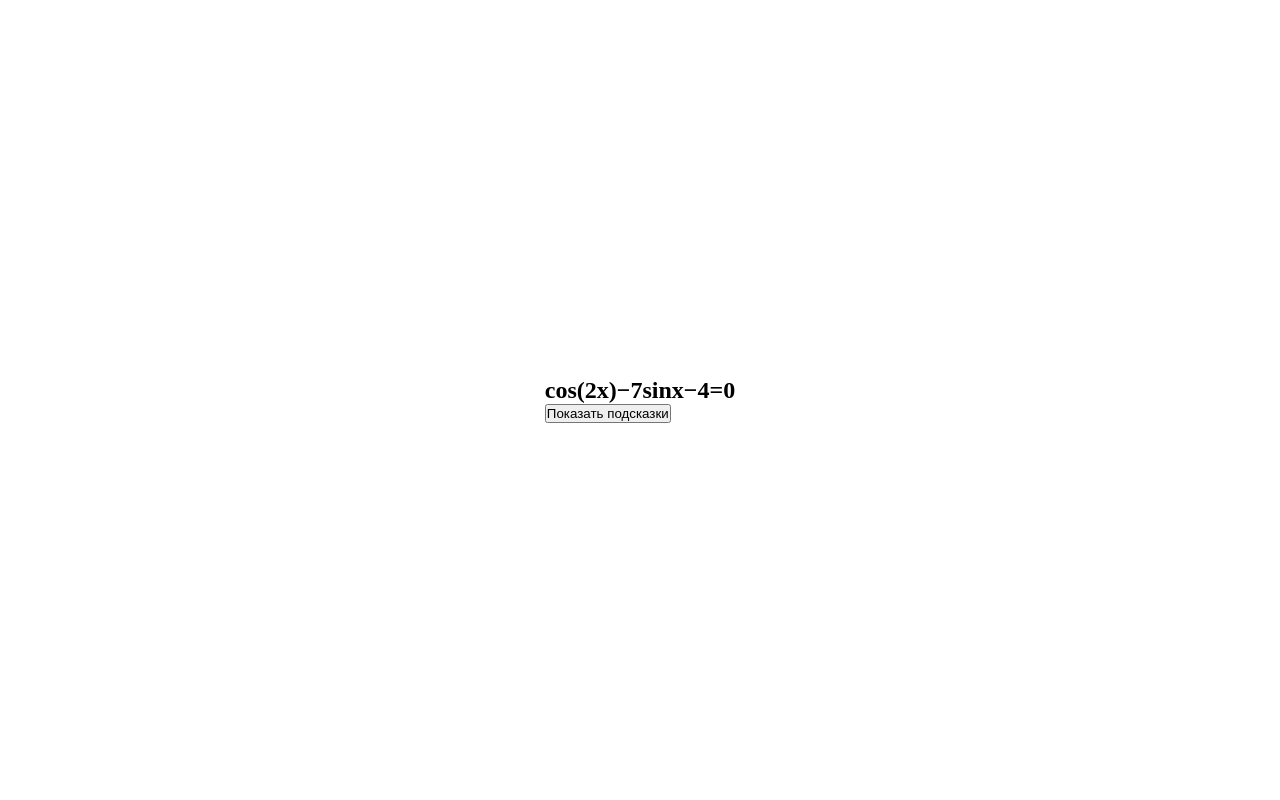
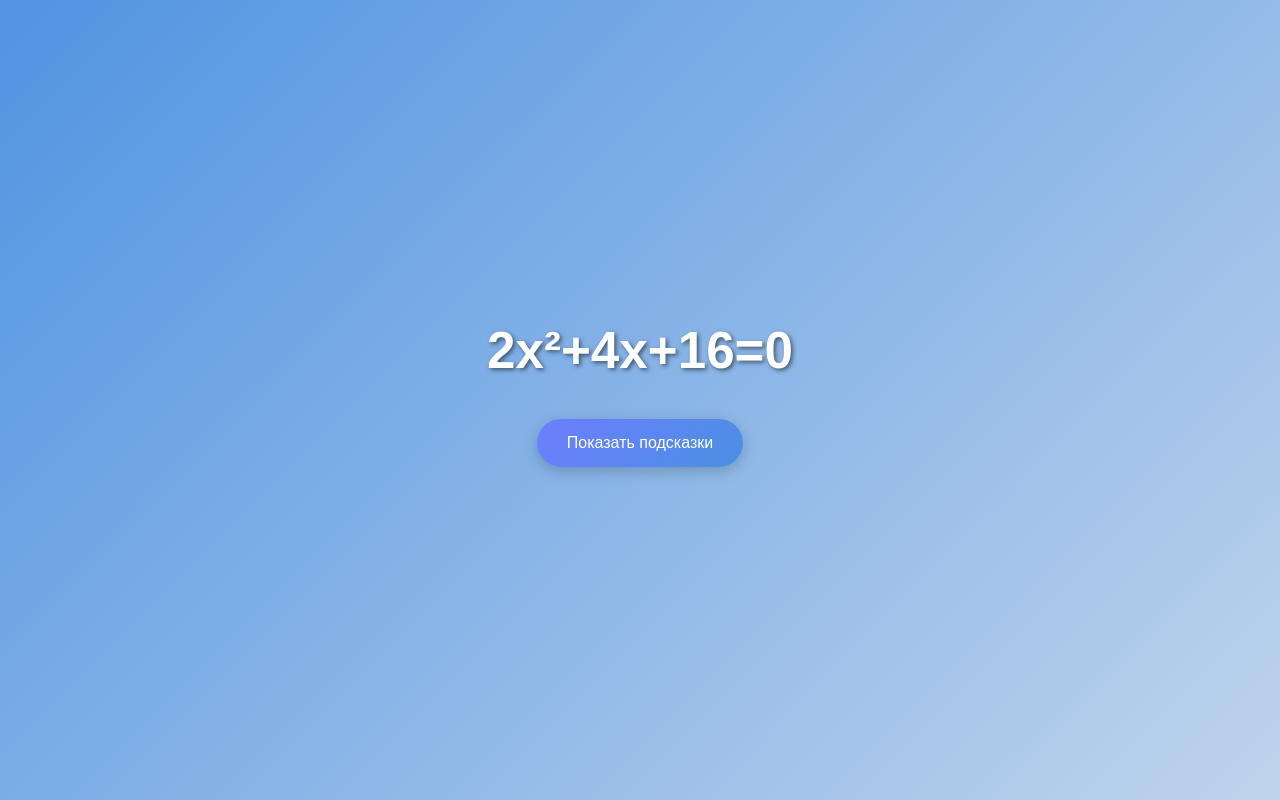
Before and after one commit to Astemir-Gurizhev/box-app, a React (Vite) app: page / in a window 1280 px wide. Built offline with nearby package versions, Linux system fonts and the light colour scheme.

Commit message:
Updated globale styles

```diff
--- a/src/assets/globale.css
+++ b/src/assets/globale.css
@@ -4,15 +4,88 @@
 }
 
 body {
-	margin: 0;
 	display: flex;
 	justify-content: center;
 	align-items: center;
-	min-width: 320px;
-	min-height: 100vh;
+	text-align: center;
+	background: linear-gradient(
+		135deg,
+		#6e7dff,
+		#4a90e2,
+		#f0f0f0
+	); /* Многоуровневый градиент */
+	background-size: 300% 300%; /* Увеличиваем размер фона для анимации */
+	animation: gradientAnimation 15s ease infinite; /* Анимация градиента */
+	font-family: 'Arial', sans-serif; /* Шрифт для всего документа */
+	min-height: 100vh; /* Минимальная высота для заполнения экрана */
+}
+
+@keyframes gradientAnimation {
+	0% {
+		background-position: 0% 50%; /* Начальная позиция */
+	}
+	50% {
+		background-position: 100% 50%; /* Позиция в середине */
+	}
+	100% {
+		background-position: 0% 50%; /* Конечная позиция */
+	}
 }
 
 h1 {
 	font-size: 3.2em;
 	line-height: 1.1;
 }
+
+h2 {
+	font-size: 3.2em;
+	line-height: 1.1;
+	color: white;
+	margin-bottom: 30px;
+	text-shadow: 2px 2px 4px rgba(0, 0, 0, 0.5); /* Тень текста */
+	background: linear-gradient(135deg, #6e7dff, #4a90e2); /* Градиентный фон */
+	-webkit-background-clip: text; /* Для градиента текста */
+}
+
+p {
+	background: linear-gradient(135deg, #f0f0f0, #e0e0e0); /* Градиентный фон */
+	color: #333; /* Цвет текста */
+	padding: 20px; /* Отступы */
+	border-radius: 10px; /* Закругленные углы */
+	box-shadow: 0 4px 10px rgba(0, 0, 0, 0.1); /* Тень */
+	font-size: 16px; /* Размер шрифта */
+	line-height: 1.5; /* Высота строки */
+	margin: 10px 0; /* Отступы сверху и снизу */
+	transition: transform 0.3s, box-shadow 0.3s; /* Плавный переход */
+}
+
+p:hover {
+	transform: translateY(-2px); /* Подъем при наведении */
+	box-shadow: 0 6px 15px rgba(0, 0, 0, 0.2); /* Увеличение тени при наведении */
+}
+
+button {
+	background: linear-gradient(135deg, #6e7dff, #4a90e2); /* Градиентный фон */
+	border: none; /* Без границы */
+	color: white; /* Белый текст */
+	padding: 15px 30px; /* Отступы */
+	text-align: center; /* Центрирование текста */
+	text-decoration: none; /* Без подчеркивания */
+	display: inline-block; /* Блоковый элемент */
+	font-size: 16px; /* Размер шрифта */
+	margin: 10px 0; /* Отступы между кнопками */
+	cursor: pointer; /* Указатель при наведении */
+	border-radius: 25px; /* Закругленные углы */
+	box-shadow: 0 4px 15px rgba(0, 0, 0, 0.2); /* Тень */
+	transition: all 0.3s ease; /* Плавный переход */
+}
+
+button:hover {
+	transform: translateY(-3px); /* Подъем при наведении */
+	box-shadow: 0 6px 20px rgba(0, 0, 0, 0.3); /* Увеличение тени */
+}
+
+button:active {
+	transform: translateY(1px); /* Уменьшение при нажатии */
+	box-shadow: 0 2px 10px rgba(0, 0, 0, 0.2); /* Уменьшение тени */
+}
--- a/src/data/data.ts
+++ b/src/data/data.ts
@@ -1,4 +1,4 @@
 export const russianRequest = 'Ответь на русском. '
 export const clearSymbols =
 	'Без символов меняющих текст. Например: "*", "**", "\n" и т.д. '
-export const task = 'cos(2x)−7sinx−4=0 '
+export const task = ' 2х²+4x+16=0 '
```
